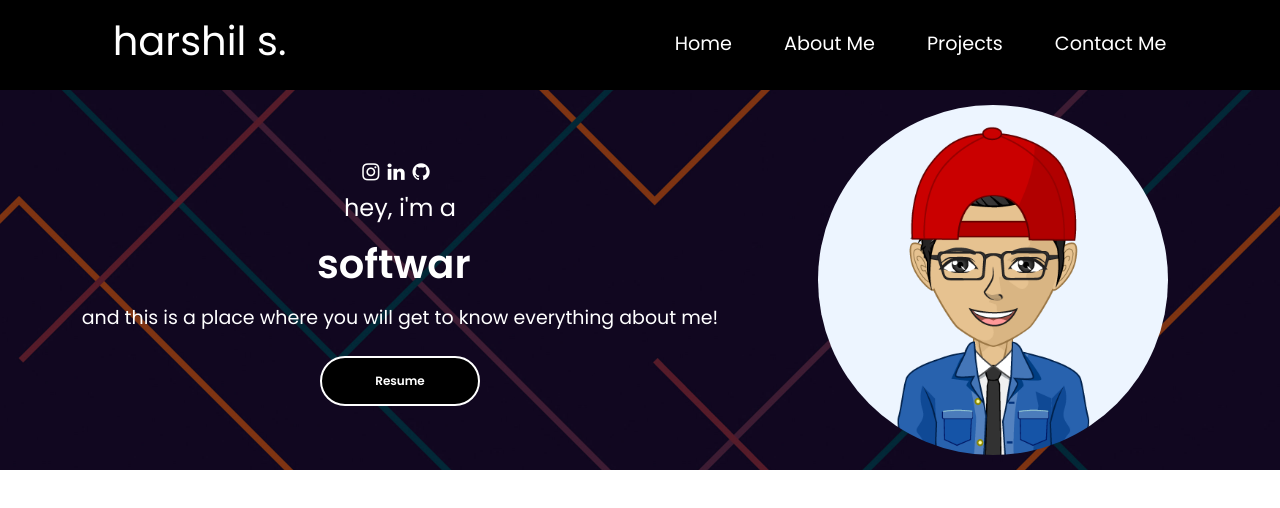
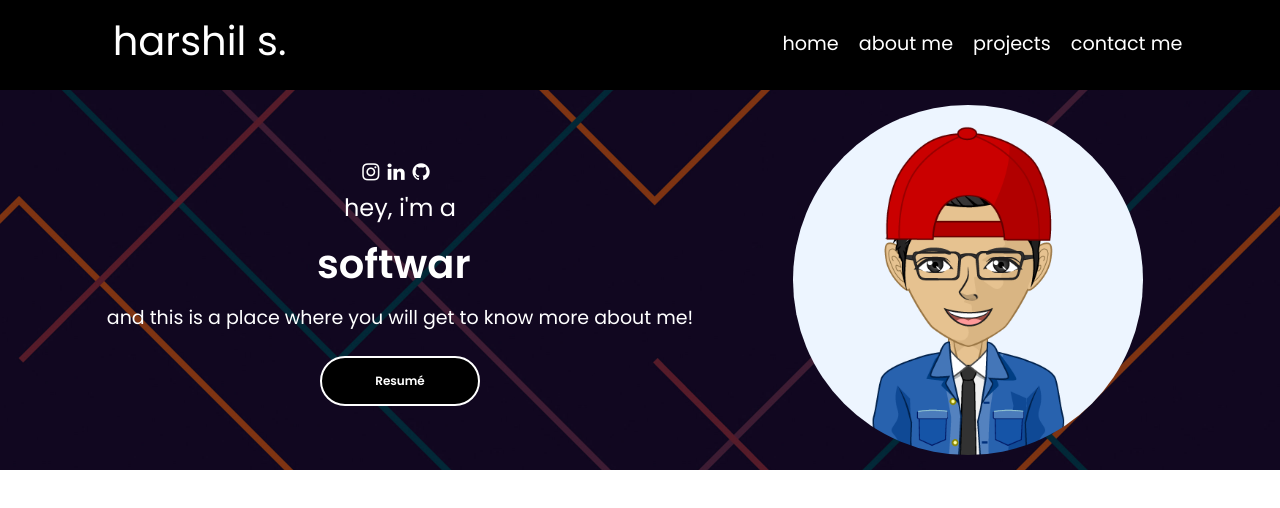
Before and after one commit to harshils1/portfoliov2, a React (Create React App) app: page / in a window 1280 px wide. Shown: the top 508 px of the page. Built offline with nearby package versions, Linux system fonts and the light colour scheme; a web font is replaced by a local one.

Commit message:
made resume to downloaded

```diff
--- a/src/App.js
+++ b/src/App.js
@@ -1,12 +1,14 @@
 import './App.css';
 import Profile from './Portfolio/Home/Profile';
 import Navbar from './Portfolio/Navbar/Navbar';
+import AboutMe from './Portfolio/AboutMe/AboutMe'
 
 function App() {
   return (
     <div className="App">
       <Navbar/>
       <Profile/>
+      <AboutMe/>
     </div>
   );
 }
--- /dev/null
+++ b/src/Portfolio/AboutMe/AboutMe.js
@@ -0,0 +1,13 @@
+import React from 'react';
+
+export default function AboutMe() {
+    return (
+        <div className='about-container'>
+            <div className='about-parent'>
+                <div className='about-details'>
+
+                </div>
+            </div>
+       </div>
+    );
+}
--- a/src/Portfolio/Home/Profile.css
+++ b/src/Portfolio/Home/Profile.css
@@ -135,6 +135,10 @@
   .profile-details-role {
     text-align: center;
   }
+
+  .profile-details-role h1 {
+    font-size: 30px;
+  }
 }
 
 @media screen and (max-width: 375px) {
--- a/src/Portfolio/Home/Profile.js
+++ b/src/Portfolio/Home/Profile.js
@@ -1,8 +1,11 @@
-import React from "react";
+import React, {useState} from "react";
 import Typical from 'react-typical';
 import './Profile.css';
 
 export default function Profile() {
+
+  const [resume, setResume] = useState('Resumé');
+
   return (
     <div className="profile-container">
       <div className="profile-parent">
@@ -38,13 +41,13 @@ export default function Profile() {
                     />
                 </h1>
                 <span className="profile-role-tagline">
-                  and this is a place where you will get to know everything about me!
+                  and this is a place where you will get to know more about me!
                 </span>
               </span>
           </div>
           <div className="profile-options">
             <a href="resume.pdf" download="resume.pdf">
-                    <button className='btn highlighted-btn'>Resume</button>
+                    <button className='btn highlighted-btn' onClick={() => setResume('Downloading!')}>{resume}</button>
             </a>
           </div>
         </div>
--- a/src/Portfolio/Navbar/MenuItems.js
+++ b/src/Portfolio/Navbar/MenuItems.js
@@ -1,21 +1,21 @@
 export const MenuItems = [
     {
-        title: 'Home',
+        title: 'home',
         url: '#',
         cName: 'nav-links'
     },
     {
-        title: 'About Me',
+        title: 'about me',
         url: '#',
         cName: 'nav-links'
     },
     {
-        title: 'Projects',
+        title: 'projects',
         url: '#',
         cName: 'nav-links'
     },
     {
-        title: 'Contact Me',
+        title: 'contact me',
         url: '#',
         cName: 'nav-links'
     }
--- a/src/Portfolio/Navbar/Navbar.css
+++ b/src/Portfolio/Navbar/Navbar.css
@@ -29,21 +29,15 @@
 .nav-links {
   color: white;
   text-decoration: none;
-  padding: 0.5rem 1rem;
+  /*padding: 0.5rem 1rem;*/
 }
 
 .nav-links:hover {
-  background-color: white;
   border-radius: 5px;
   text-decoration: none;
   color: black;
   transition: all 0.2s ease-out;
 }
 
-.fa-bars {
-  color: white;
+@media screen and (max-width: 1110px) {
 }
-
-.menu-icon {
-  display: none;
-}
--- a/src/Portfolio/Navbar/Navbar.js
+++ b/src/Portfolio/Navbar/Navbar.js
@@ -3,20 +3,11 @@ import {MenuItems} from './MenuItems';
 import  './Navbar.css';
 
 class Navbar extends React.Component {
-    state = {clicked: false}
-
-    handleClick = () => {
-        this.setState({clicked: !this.state.clicked})
-    }
-
     render() {
         return(
             <nav className="NavbarItems">
                 <h1 className="navbar-logo">harshil s.</h1>
-                <div className="menu-icon" onClick={this.handleClick}>
-                    <i className={this.state.clicked ? 'fas fa-times' : 'fas fa-bars'}></i>
-                </div>
-                <ul className ={this.state.clicked ? 'nav-menu active' : 'nav-menu'}>
+                <ul className ='nav-menu'>
                     {MenuItems.map((item, index) => {
                         return (
                             <li key = {index}><a className={item.cName} href={item.url}>
```
Also changed, not shown: src/Portfolio/Footer/Footer.css (added, +13 -0 lines), src/Portfolio/Footer/Footer.js (added, +12 -0 lines), src/Portfolio/AboutMe/AboutMe.css (added).
